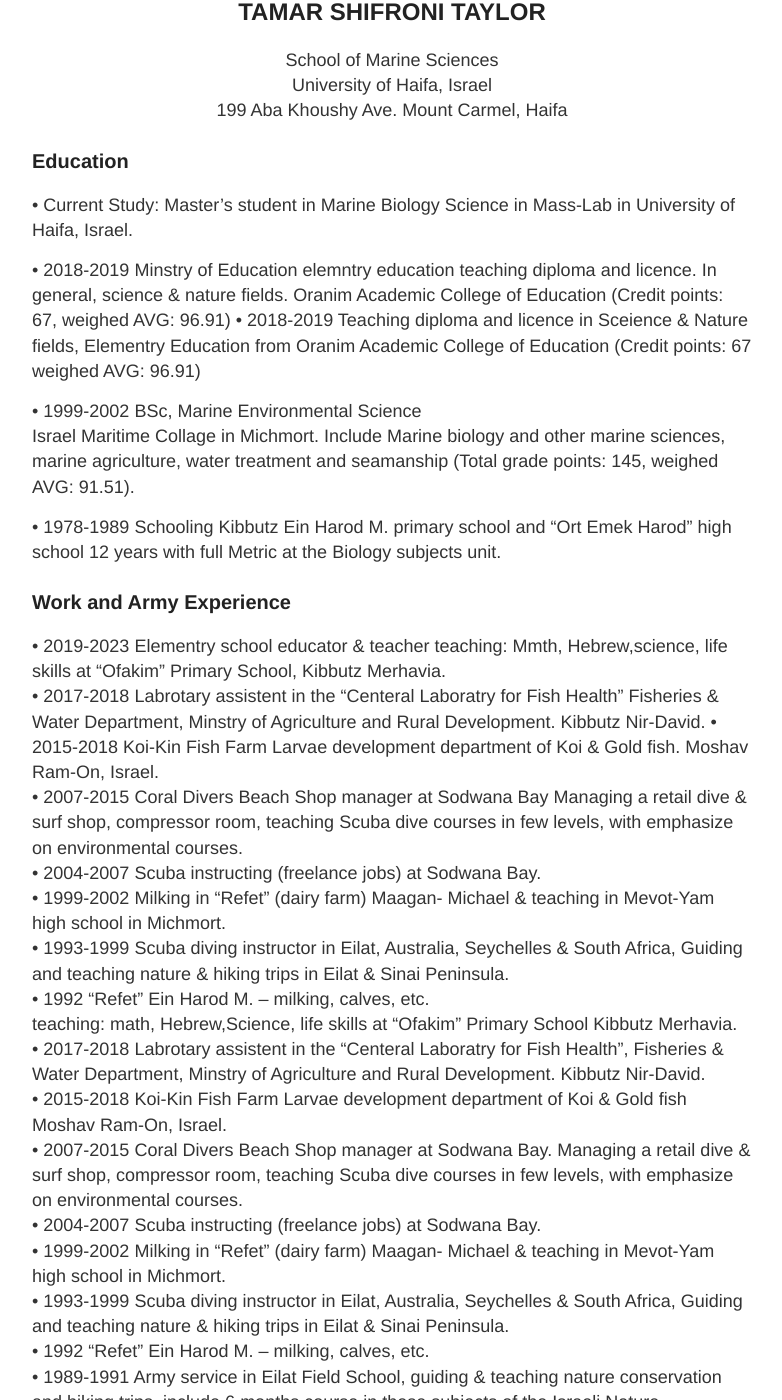
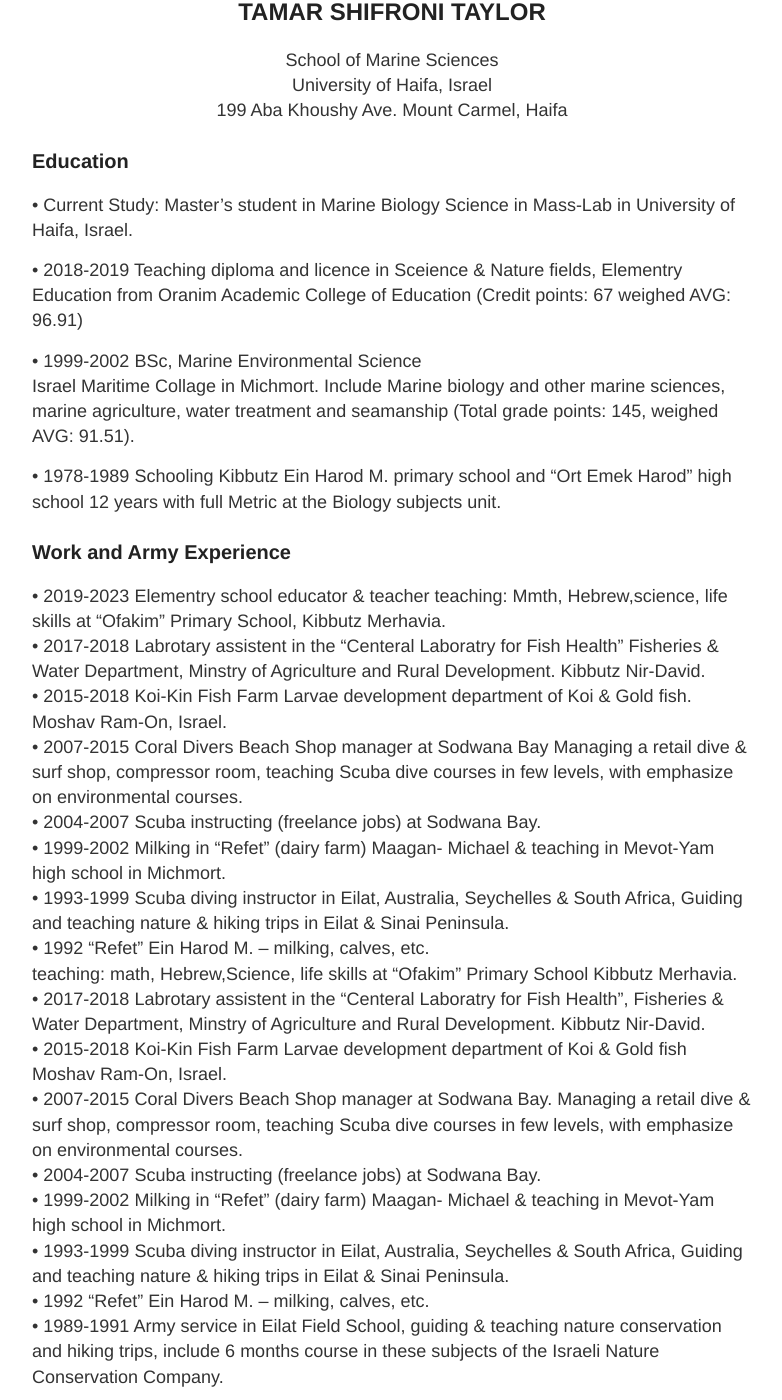
Before and after one commit to tamartaylor/Tamar_Notebook, a Jekyll site: the page built from about.md, in a window 1280 px wide and 1400 px high, scrolled down 573 px. Shown: the whole window, without its empty margins (248-1030 px from the left). Built offline with Jekyll 4.4.1, drawn with Linux system fonts in a browser that asks for light colours; some of the changed text lies outside the part shown.

Commit message:
Sorted hiccups 2

```diff
--- a/about.md
+++ b/about.md
@@ -27,8 +27,6 @@ https://tamartaylor.github.io/Tamar_Notebook/
 
 • Current Study: Master's student in Marine Biology Science in Mass-Lab in University of Haifa, Israel.
 
-• 2018-2019 Minstry of Education elemntry education teaching diploma and licence.  In general, science & nature fields.
-Oranim Academic College of Education (Credit points: 67, weighed AVG: 96.91)
 • 2018-2019 Teaching diploma and licence in Sceience & Nature fields,
 Elementry Education from
 Oranim Academic College of Education
```
